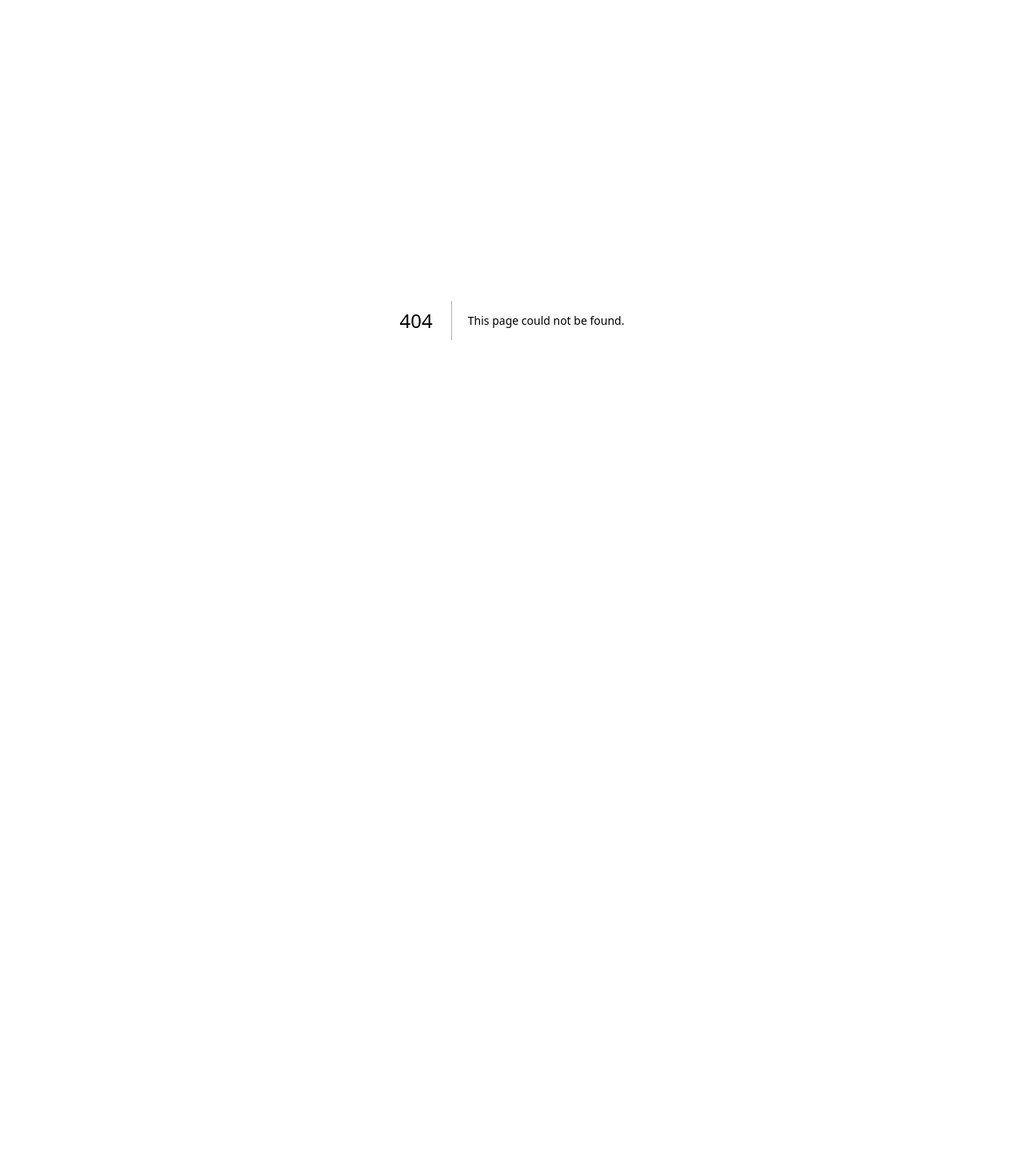
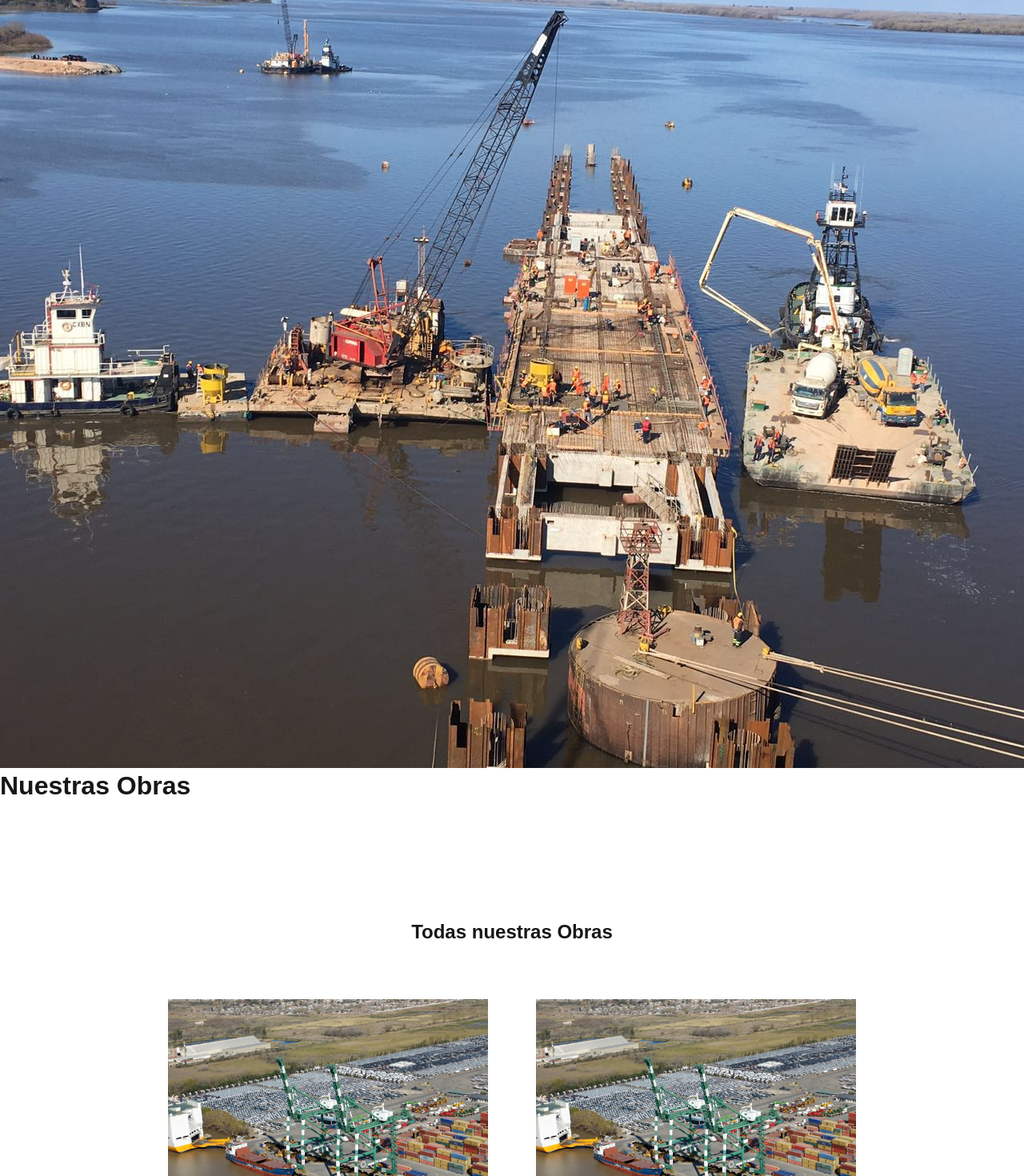
Before and after one commit to JuaniFrank/Copersa, a Next.js app: page /obras in a window 1280 px wide. Before the commit this address had no page. Shown: the top 1470 px of the page at 80% size. Before the commit the page ends 800 px from the top, so only its background shows below. Built offline with nearby package versions, Linux system fonts and the light colour scheme.

Commit message:
feat: create Obras page

```diff
--- /dev/null
+++ b/src/app/obras/page.tsx
@@ -0,0 +1,40 @@
+import BuildCard from "@/componentes/BuildCard";
+
+
+export default function NuestrasObras () {
+
+    return (
+<>
+        <header style={{ justifyContent: "center", alignContent: "center" }}>
+        <img
+          className={`background__billboard`}
+          src={"/header.jpg"}
+          alt="Billboard background"
+        />
+        <div className="header-text-container">
+          <h1 className="copersa-title-text-header">Nuestras Obras</h1>
+        </div>
+      </header>
+        <section style={{marginTop: 150, gap: 50, display: 'flex', flexDirection: 'column', alignItems: 'center'}}>
+
+            <h1 style={{display: 'block'}}>{`Todas nuestras ${"\n"} Obras`}</h1>
+
+        <div style={{display: 'flex', flexWrap: 'wrap', gap: 20, justifyContent: 'center', maxWidth: 1600, marginBottom: 100 }}>
+
+            <BuildCard image={'/muelle-terminal-zarate1.png'}/>
+            <BuildCard image={'/muelle-terminal-zarate1.png'}/>
+            <BuildCard image={'/muelle-terminal-zarate1.png'}/>
+            <BuildCard image={'/muelle-terminal-zarate1.png'}/>
+            <BuildCard image={'/muelle-terminal-zarate1.png'}/>
+            <BuildCard image={'/muelle-terminal-zarate1.png'}/>
+            <BuildCard image={'/muelle-terminal-zarate1.png'}/>
+            <BuildCard image={'/muelle-terminal-zarate1.png'}/>
+            <BuildCard image={'/muelle-terminal-zarate1.png'}/>
+            <BuildCard image={'/muelle-terminal-zarate1.png'}/>
+            <BuildCard image={'/muelle-terminal-zarate1.png'}/>
+            <BuildCard image={'/muelle-terminal-zarate1.png'}/>
+        </div>
+        </section>
+        </>
+    )
+}
```
